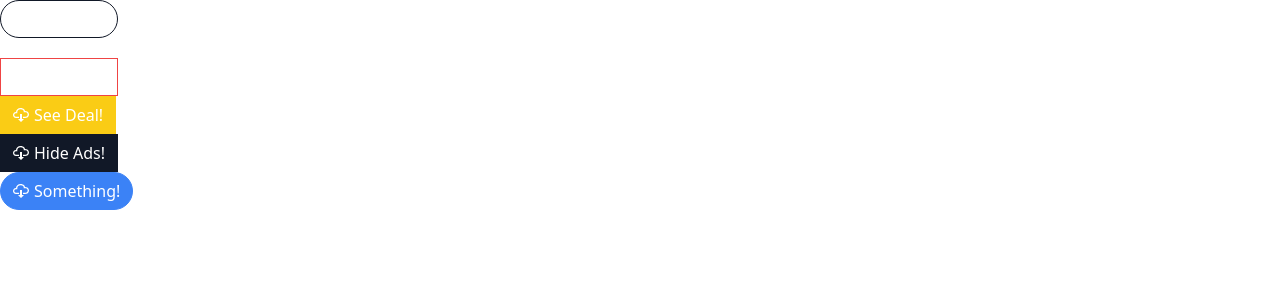
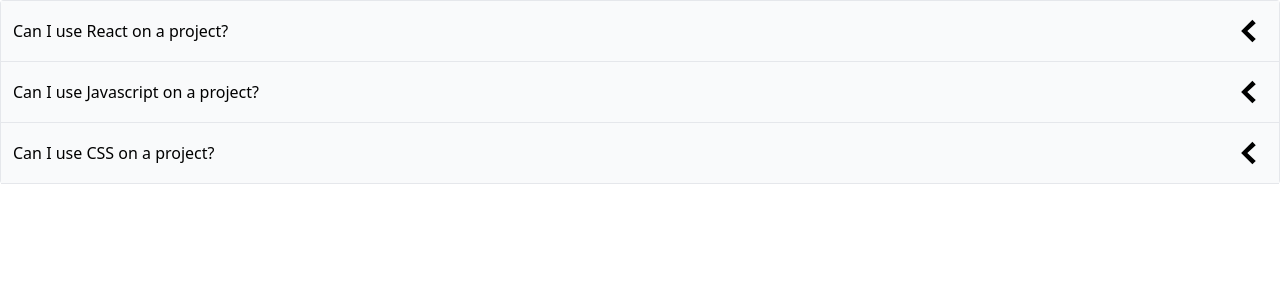
Before and after one commit to Long-Night-of-Solace/Components, a React (Create React App) app: page / in a window 1280 px wide. Shown: the top 300 px of the page. Built offline with nearby package versions, Linux system fonts and the light colour scheme; the HTML template or start-up script is replaced by a standard one.

Commit message:
finished accordion component

```diff
--- a/src/App.js
+++ b/src/App.js
@@ -1,50 +1,24 @@
-import Button from "./Button";
-import { GoBell, GoCloudDownload } from 'react-icons/go';
+import Accordion from './components/Accordion';
 
 function App() {
-
-    const handleClick = () => {
-        console.log('Click!');
-    };
-
-    return <div>
-        <div>
-            <Button
-            secondary
-            outline
-            rounded
-            className="mb-5"
-            onClick={handleClick}
-            >
-            <GoBell />
-                Click me!!
-            </Button>
-        </div>
-        <div>
-            <Button danger outline>
-            <GoCloudDownload />
-                Buy Now!
-            </Button>
-        </div>
-        <div>
-            <Button warning>
-            <GoCloudDownload />
-                See Deal!
-            </Button>
-        </div>
-        <div>
-            <Button secondary>
-            <GoCloudDownload />
-            Hide Ads!
-            </Button>
-        </div>
-        <div>
-            <Button primary rounded>
-            <GoCloudDownload />
-                Something!
-            </Button>
-        </div>
-    </div>;
+    const items = [
+        {
+            id: '1',
+            label: 'Can I use React on a project?',
+            content: 'You can use React on any project. You can use React on any project. You can use React on any project. You can use React on any project.'
+        },
+        {
+            id: '2',
+            label: 'Can I use Javascript on a project?',
+            content: 'You can use Javascript on any project. You can use Javascript on any project. You can use Javascript on any project. You can use Javascript on any project.'
+        },
+        {
+            id: '3',
+            label: 'Can I use CSS on a project?',
+            content: 'You can use CSS on any project. You can use CSS on any project. You can use CSS on any project. You can use CSS on any project.'
+        },
+    ];
+    return <Accordion items={items} />;
 }
 
 export default App;
--- /dev/null
+++ b/src/components/Accordion.js
@@ -0,0 +1,41 @@
+import { useState } from 'react';
+import { GoChevronDown, GoChevronLeft } from 'react-icons/go';
+
+function Accordion({ items }) {
+  const [expandedIndex, setExpandedIndex] = useState(-1);
+
+  const handleClick = (nextIndex) => {
+    if (expandedIndex === nextIndex) {
+      setExpandedIndex(-1);
+    } else {
+      setExpandedIndex(nextIndex);
+    }
+  };
+
+  const renderedItems = items.map((item, index) => {
+    const isExpanded = index === expandedIndex;
+
+    const icon = (
+      <span className="text-4xl">
+        {isExpanded ? <GoChevronDown /> : <GoChevronLeft />}
+      </span>
+    );
+
+    return (
+      <div key={item.id}>
+        <div
+          className="flex justify-between p-3 bg-gray-50 border-b items-center cursor-pointer"
+          onClick={() => handleClick(index)}
+        >
+          {item.label}
+          {icon}
+        </div>
+        {isExpanded && <div className="border-b p-5">{item.content}</div>}
+      </div>
+    );
+  });
+
+  return <div className="border-x border-t rounded">{renderedItems}</div>;
+}
+
+export default Accordion;
--- /dev/null
+++ b/src/pages/ButtonPage.js
@@ -0,0 +1,50 @@
+import Button from "../components/Button";
+import { GoBell, GoCloudDownload } from 'react-icons/go';
+
+function ButtonPage() {
+
+    const handleClick = () => {
+        console.log('Click!');
+    };
+
+    return <div>
+        <div>
+            <Button
+            secondary
+            outline
+            rounded
+            className="mb-5"
+            onClick={handleClick}
+            >
+            <GoBell />
+                Click me!!
+            </Button>
+        </div>
+        <div>
+            <Button danger outline>
+            <GoCloudDownload />
+                Buy Now!
+            </Button>
+        </div>
+        <div>
+            <Button warning>
+            <GoCloudDownload />
+                See Deal!
+            </Button>
+        </div>
+        <div>
+            <Button secondary>
+            <GoCloudDownload />
+            Hide Ads!
+            </Button>
+        </div>
+        <div>
+            <Button primary rounded>
+            <GoCloudDownload />
+                Something!
+            </Button>
+        </div>
+    </div>;
+}
+
+export default ButtonPage;
```
Also changed, not shown: src/components/Button.js (renamed from src/Button.js).
